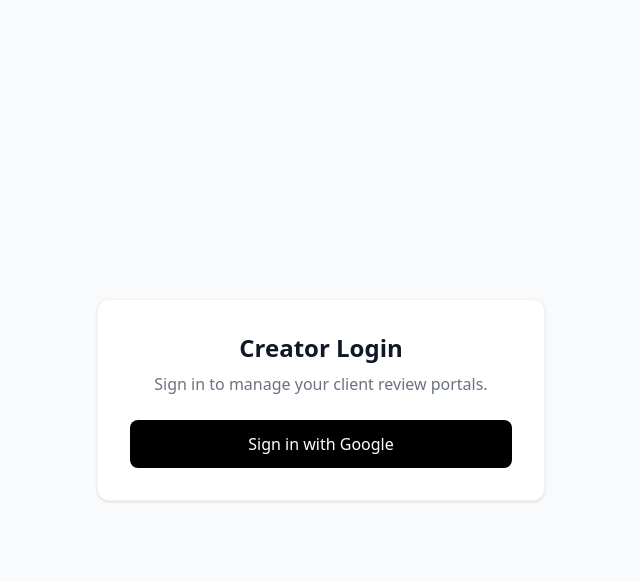
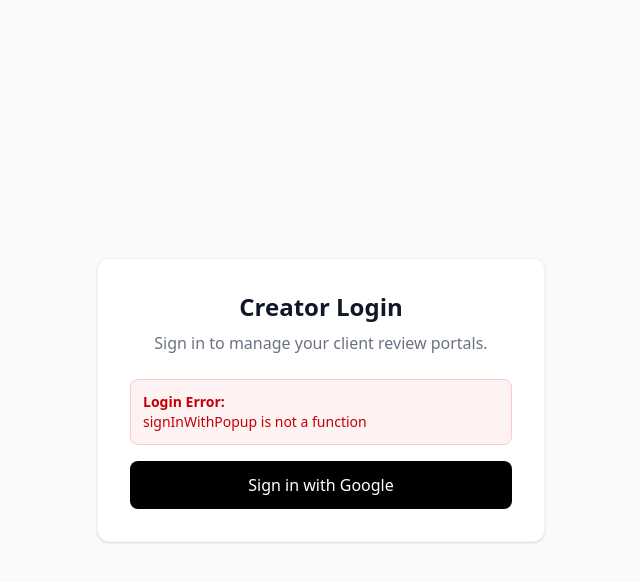
Before and after one commit to MrFizzywater/Review-Portal, a React (Vite) app: page /login in a window 1280 px wide. Both pictures are taken after a click on the button "Sign in with Google". Shown: the top 582 px of the page, without its empty margins (319-959 px from the left). Built offline with nearby package versions, Linux system fonts and the light colour scheme; no server answers.

Commit message:
feat: Display login error messages to user
Show users a clear error message when Google Sign-In fails, improving the user experience by providing actionable feedback.

```diff
--- a/src/App.tsx
+++ b/src/App.tsx
@@ -37,14 +37,18 @@ export default function App() {
 }
 
 function Login() {
+  const [errorMsg, setErrorMsg] = useState<string | null>(null);
+
   const handleLogin = async () => {
+    setErrorMsg(null);
     const { signInWithPopup, GoogleAuthProvider } = await import('firebase/auth');
     const { auth, googleProvider } = await import('./firebase');
     try {
       await signInWithPopup(auth, googleProvider);
       window.location.href = '/';
-    } catch (error) {
+    } catch (error: any) {
       console.error("Login failed", error);
+      setErrorMsg(error.message || "An unknown error occurred during login.");
     }
   };
 
@@ -53,6 +57,14 @@ function Login() {
       <div className="bg-white p-8 rounded-xl shadow-sm border border-gray-100 text-center max-w-md w-full">
         <h1 className="text-2xl font-bold text-gray-900 mb-2">Creator Login</h1>
         <p className="text-gray-500 mb-6">Sign in to manage your client review portals.</p>
+
+        {errorMsg && (
+          <div className="mb-4 p-3 bg-red-50 border border-red-200 text-red-700 text-sm rounded-lg text-left break-words">
+            <strong>Login Error:</strong><br/>
+            {errorMsg}
+          </div>
+        )}
+
         <button
           onClick={handleLogin}
           className="w-full bg-black text-white rounded-lg py-3 font-medium hover:bg-gray-800 transition-colors"
```
